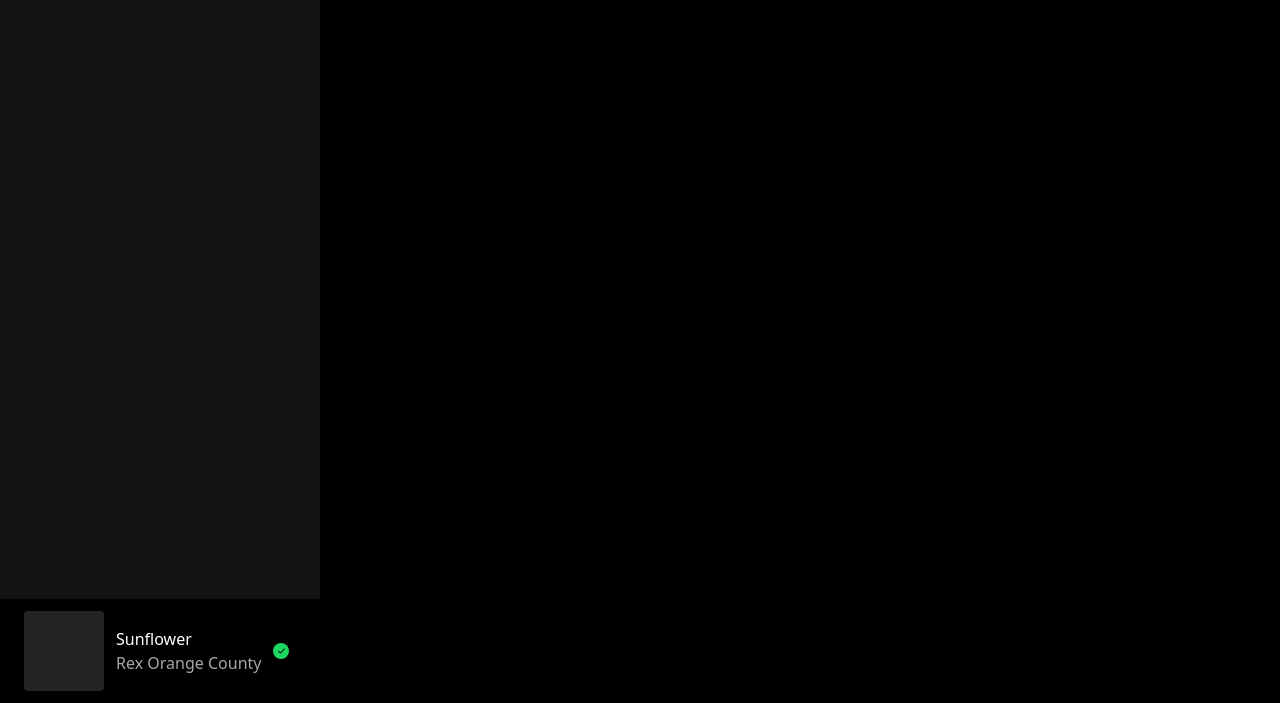
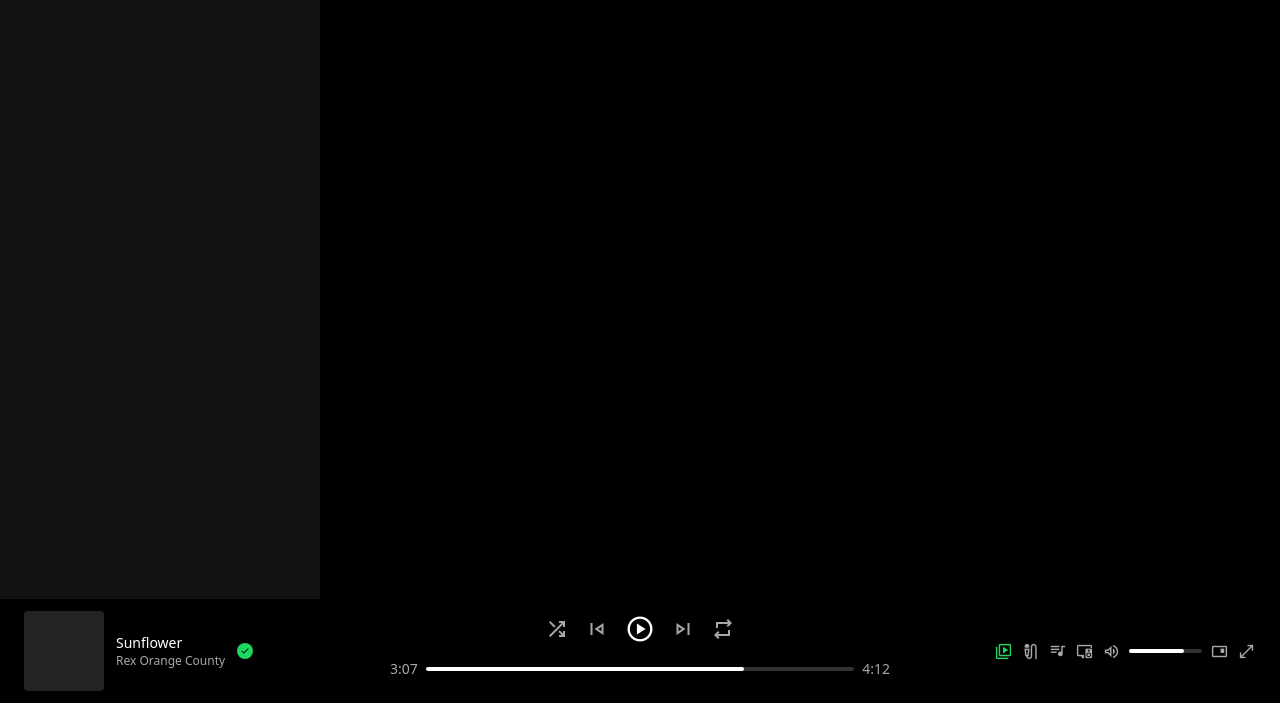
Before and after one commit to idealkritarat/responsive-spotify-desktop-tailwind, a plain HTML site: page index.html in a window 1280 px wide. Shown: the part 97-800 px from the top of the page. Drawn offline with nearby package versions, Linux system fonts and the light colour scheme.

Commit message:
add: all footer contents

```diff
--- a/index.html
+++ b/index.html
@@ -87,19 +87,75 @@
         <div class="col-span-2"></div>
         <div class="col-span-1"></div>
     </main>
-    <footer class="bg-[#000] flex items-center px-6 py-3">
-        <div class="flex items-center gap-3">
-            <div class="w-20 h-20 bg-[#242424] rounded"></div>
-            <div class="flex flex-col">
-                <span class="text-white">Sunflower</span>
-                <span class="text-[#A7A7A6]">Rex Orange County</span>
+    <footer class="bg-[#000] grid grid-cols-4 px-6 py-3 justify-between gap-2">
+        <div class="flex items-center gap-3 flex-wrap">
+            <div class="w-20 h-20 bg-[#242424] rounded shrink-0"></div>
+            <div class="flex items-center gap-3">
+                <div class="flex flex-col">
+                    <span class="text-white text-sm">Sunflower</span>
+                    <span class="text-[#A7A7A6] text-xs">Rex Orange County</span>
+                </div>
+                <span class="material-symbols-outlined text-[#000] bg-[#1CD760] rounded-[50%] p-[2px] text-[12px]">
+                    check
+                </span>
             </div>
-            <span class="material-symbols-outlined text-[#000] bg-[#1CD760] rounded-[50%] p-[2px] text-[12px]">
-                check
+        </div>
+        <div class="flex flex-col items-center gap-2 col-span-2">
+            <div class="flex gap-4 items-center">
+                <span class="material-symbols-outlined text-[#A7A7A7] hover:text-white cursor-pointer">
+                    shuffle
+                </span>
+                <span class="material-symbols-outlined text-[#A7A7A7] hover:text-white cursor-pointer">
+                    skip_previous
+                </span>
+                <span class="material-symbols-outlined text-white hover:scale-105 cursor-pointer text-3xl">
+                    play_circle
+                </span>
+                <span class="material-symbols-outlined text-[#A7A7A7] hover:text-white cursor-pointer">
+                    skip_next
+                </span>
+                <span class="material-symbols-outlined text-[#A7A7A7] hover:text-white cursor-pointer">
+                    repeat
+                </span>
+            </div>
+            <div class="flex items-center gap-2 w-full max-w-[500px] py-1 group">
+                <span class="text-sm text-[#A7A7A7]">3:07</span>
+                <div class="w-full bg-[#323232] rounded h-1 flex items-center">
+                    <div class="w-[calc(187%/252*100)] bg-white p-0.5 rounded group-hover:bg-[#1CD760]"></div>
+                    <div class="w-3 h-3 bg-white rounded-[50%] hidden group-hover:block -translate-x-[50%]"></div>
+                </div>
+                <span class="text-sm text-[#A7A7A7]">4:12</span>
+            </div>
+        </div>
+        <div class="flex gap-2 items-center justify-end flex-wrap">
+            <span class="material-symbols-outlined text-[#1CD760] text-[19px] cursor-pointer">
+                video_library
+            </span>
+            <span class="material-symbols-outlined text-[#A7A7A7] text-[19px] cursor-pointer hover:text-white">
+                mic_external_on
+            </span>
+            <span class="material-symbols-outlined text-[#A7A7A7] text-[19px] cursor-pointer hover:text-white">
+                queue_music
+            </span>
+            <span class="material-symbols-outlined text-[#A7A7A7] text-[19px] cursor-pointer hover:text-white">
+                google_home_devices
+            </span>
+            <div class="flex items-center group w-full max-w-[100px] gap-2 cursor-pointer">
+                <span class="material-symbols-outlined text-[#A7A7A7] text-[19px] hover:text-white">
+                    volume_up
+                </span>
+                <div class="w-full bg-[#323232] rounded h-1 flex items-center ">
+                    <div class="w-3/4 bg-white p-0.5 rounded group-hover:bg-[#1CD760]"></div>
+                    <div class="w-3 h-3 bg-white rounded-[50%] hidden group-hover:block -translate-x-[50%]"></div>
+                </div>
+            </div>
+            <span class="material-symbols-outlined text-[#A7A7A7] text-[19px] cursor-pointer hover:text-white">
+                float_landscape_2
+            </span>
+            <span class="material-symbols-outlined text-[#A7A7A7] text-[19px] cursor-pointer hover:text-white">
+                open_in_full
             </span>
         </div>
-        <div></div>
-        <div></div>
     </footer>
 </body>
 </html>
```
